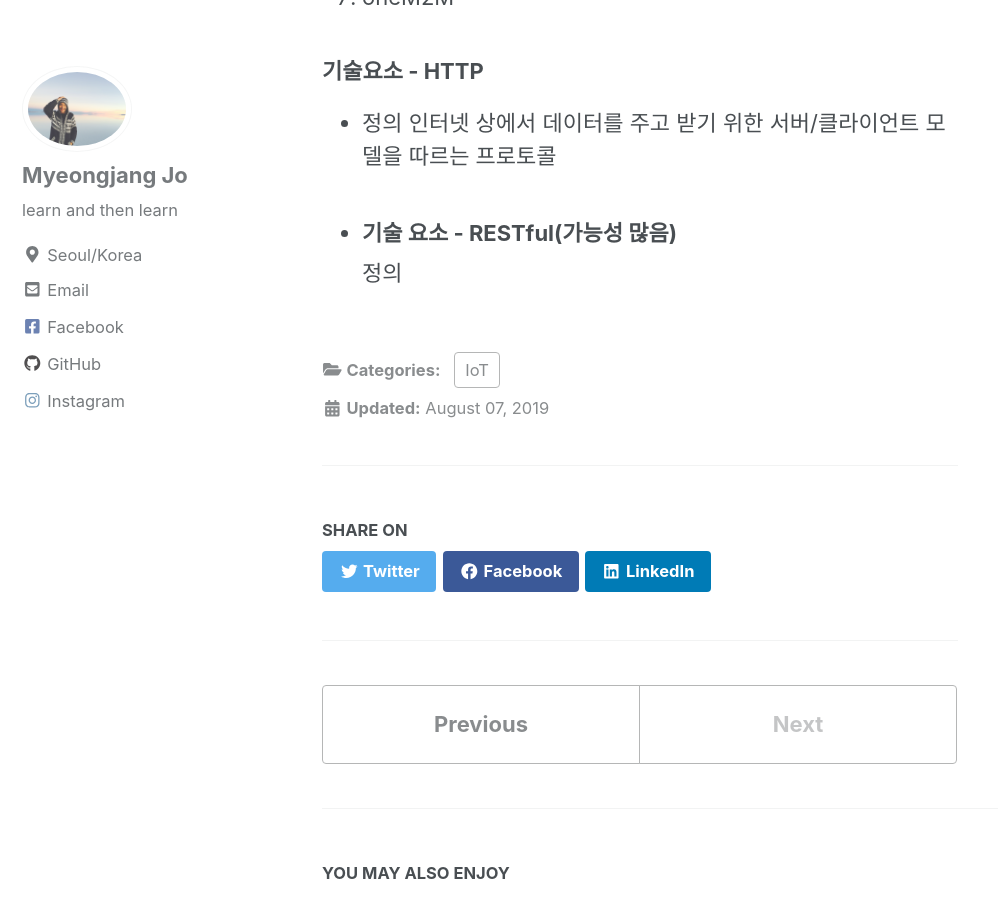
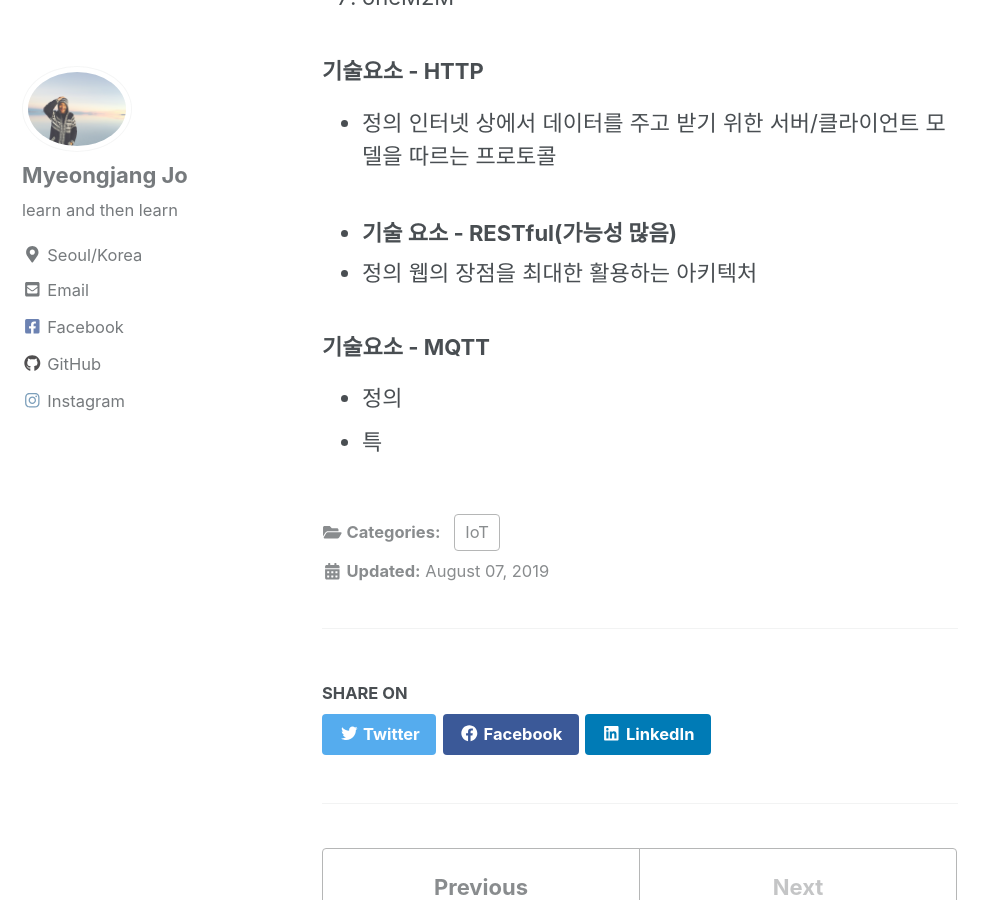
Before and after one commit to josephmjjo/josephmjjo.github.io, a Jekyll site: the page built from _posts/2019-08-07-IoT.md, in a window 1280 px wide and 900 px high, scrolled down 2043 px. Shown: the whole window, without its empty margins (0-998 px from the left). Built offline with Jekyll 4.4.1, drawn with Linux system fonts in a browser that asks for light colours; cached includes are drawn as plain includes; nearby versions of some CDN libraries.

Commit message:
_posts/2019-08-07-IoT.md updated from https://stackedit.io/

```diff
--- a/_posts/2019-08-07-IoT.md
+++ b/_posts/2019-08-07-IoT.md
@@ -64,10 +64,16 @@ categories:
 
  -
 ### 기술 요소 - RESTful(가능성 많음)
-	정의
 
+- 정의
+   웹의 장점을 최대한 활용하는 아키텍처
+
+### 기술요소 - MQTT
+
+- 정의
+- 특
 <!--stackedit_data:
-eyJoaXN0b3J5IjpbLTg5OTgzNjcwNiwyMDgxMzI1OTAxLC0xNj
-k0MjQ5NTc1LC0xNjA5ODg2MDY4LC05MzgxMDE1NTIsLTU2MDEy
-NTk0OSwtMTI2NTQ4MDM5OSw1MzI4NjcyODhdfQ==
+eyJoaXN0b3J5IjpbMjk4MDg5MzUzLDIwODEzMjU5MDEsLTE2OT
+QyNDk1NzUsLTE2MDk4ODYwNjgsLTkzODEwMTU1MiwtNTYwMTI1
+OTQ5LC0xMjY1NDgwMzk5LDUzMjg2NzI4OF19
 -->
```
